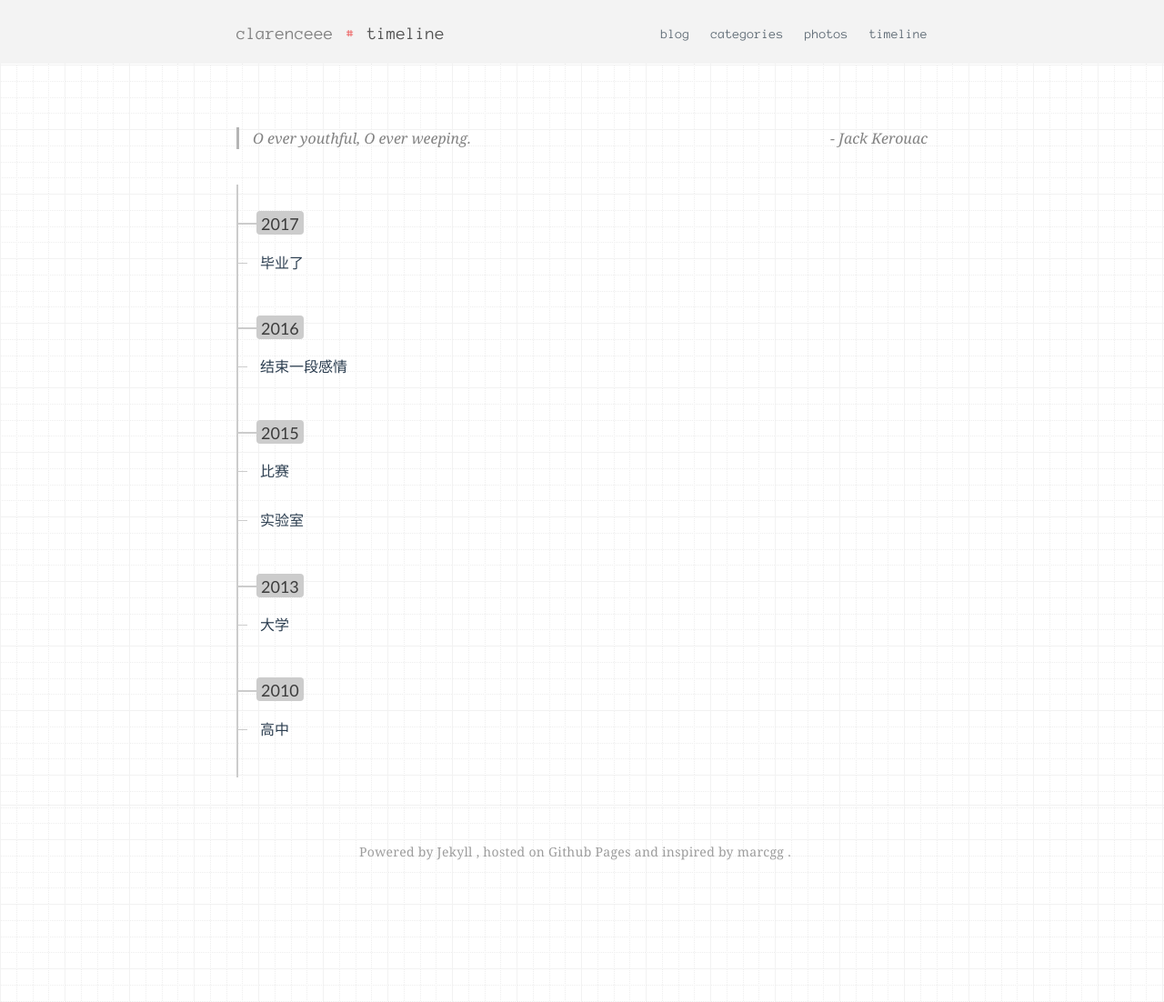
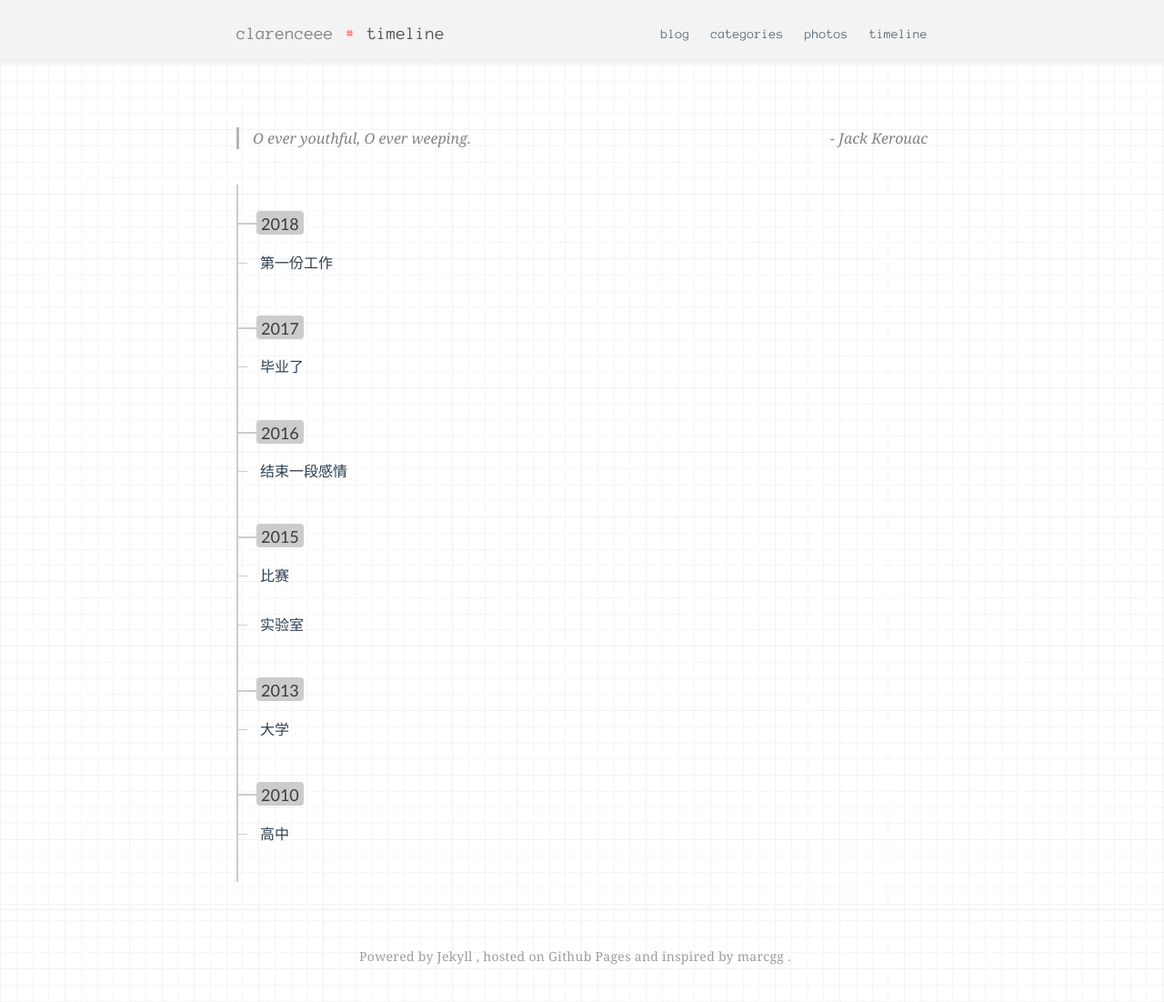
Before and after one commit to elbowzhang/elbow95.github.io, a Jekyll site: the page built from header/timeline.html, in a window 1280 px wide. Shown: the whole page at 91% size. Built offline with Jekyll 4.4.1, drawn with Linux system fonts in a browser that asks for light colours.

Commit message:
update timeline 20180420

```diff
--- a/header/timeline.html
+++ b/header/timeline.html
@@ -44,6 +44,19 @@ category: timeline
 <div class="timelineToggle"> <p><a class="expandAll">Expand</a></p></div>
 -->
 <br class="clear">
+
+<div class="timelineMajor">
+    <h2 class="timelineMajorMarker"><span>2018</span></h2>
+    <dl class="timelineMinor">
+        <dt id="20180420"><a>第一份工作</a></dt>
+        <dd class="timelineEvent" id="20180420EX" style="display:none;">
+            <h3>2018.04.20</h3>
+            <p>找到第一份工作</p>
+            <p>加油</p>
+            <br class="clear">
+        </dd>
+    </dl>
+</div>
 
 <div class="timelineMajor">
     <h2 class="timelineMajorMarker"><span>2017</span></h2>
```
